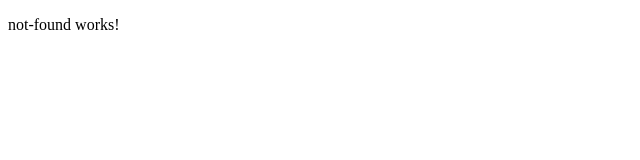
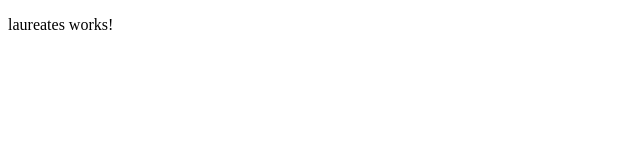
Before and after one commit to alexktech/nobel-prizes-angular-web-app, an Angular app: page /laureates in a window 1280 px wide. Shown: the top 160 px of the page, without its empty margins (0-640 px from the left). Built offline with nearby package versions, Linux system fonts and the light colour scheme.

Commit message:
feat: add laureates component

```diff
--- a/src/app/app-routing.module.ts
+++ b/src/app/app-routing.module.ts
@@ -2,11 +2,13 @@ import { NgModule } from '@angular/core';
 import { Routes, RouterModule } from '@angular/router';
 
 import { HomeComponent } from './home/home.component';
+import { LaureatesComponent } from './laureates/laureates.component';
 import { NotFoundComponent } from './not-found/not-found.component';
 
 
 const routes: Routes = [
   { path: '', component: HomeComponent },
+  { path: 'laureates', component: LaureatesComponent },
   { path: '**', component: NotFoundComponent }
 ];
 
--- a/src/app/app.module.ts
+++ b/src/app/app.module.ts
@@ -5,13 +5,15 @@ import { HomeComponent } from './home/home.component';
 import { AppComponent } from './app.component';
 import { AppRoutingModule } from './app-routing.module';
 import { NotFoundComponent } from './not-found/not-found.component';
+import { LaureatesComponent } from './laureates/laureates.component';
 
 
 @NgModule({
   declarations: [
     AppComponent,
     HomeComponent,
-    NotFoundComponent
+    NotFoundComponent,
+    LaureatesComponent
   ],
   imports: [
     BrowserModule,
--- /dev/null
+++ b/src/app/laureates/laureates.component.html
@@ -0,0 +1,3 @@
+<p>
+  laureates works!
+</p>
--- /dev/null
+++ b/src/app/laureates/laureates.component.ts
@@ -0,0 +1,15 @@
+import { Component, OnInit } from '@angular/core';
+
+@Component({
+  selector: 'app-laureates',
+  templateUrl: './laureates.component.html',
+  styleUrls: ['./laureates.component.css']
+})
+export class LaureatesComponent implements OnInit {
+
+  constructor() { }
+
+  ngOnInit() {
+  }
+
+}
```
Also changed, not shown: src/app/laureates/laureates.component.css (added), 1 other file (tests, documents, lock files or other folders).
